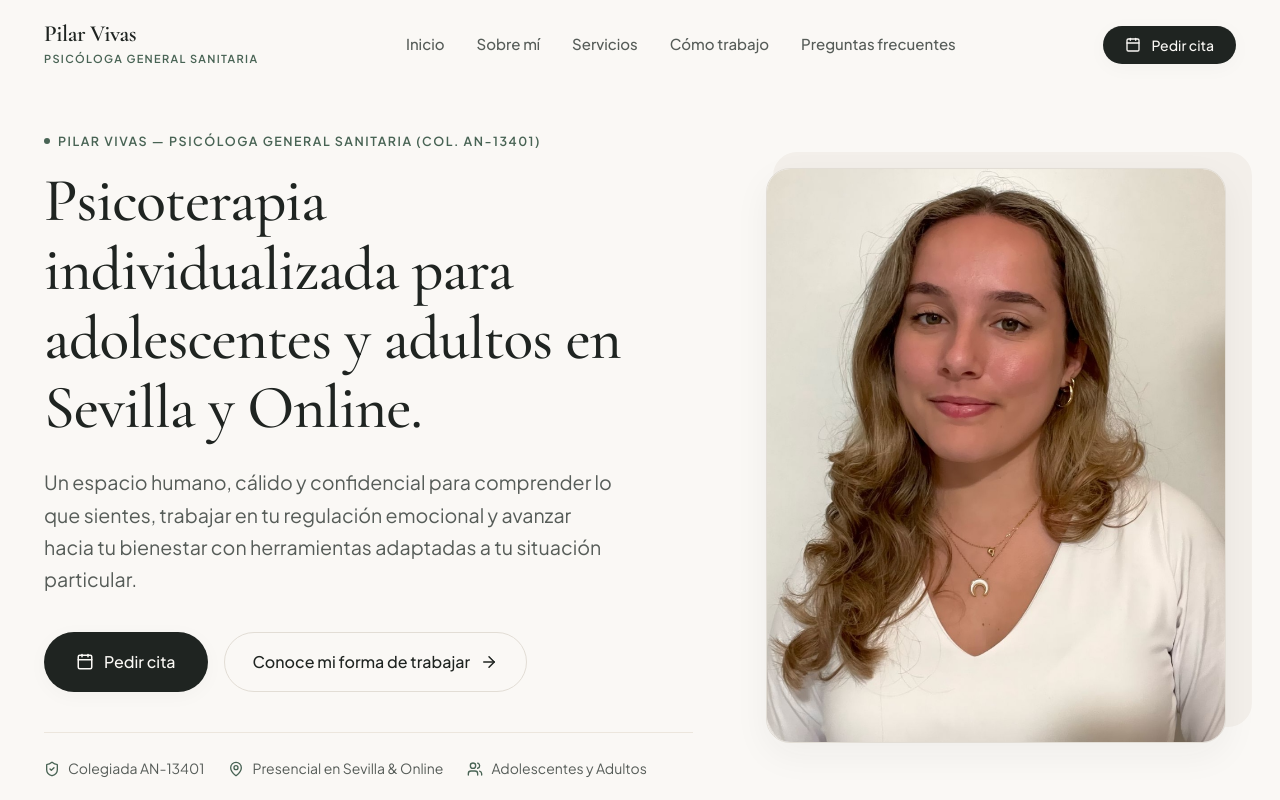
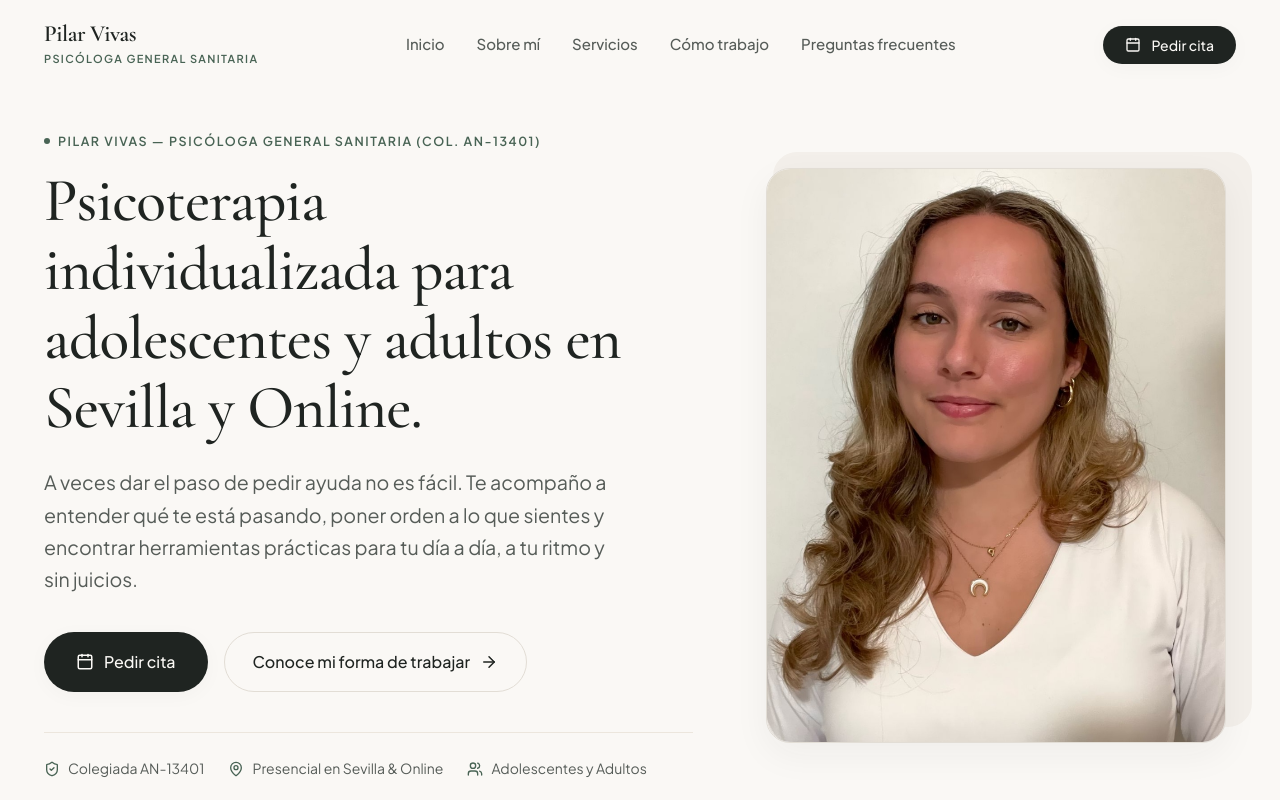
Before and after one commit to fxmariotp/webPili, a React (Vite) app: page / in a window 1280 px wide. Shown: the top 800 px of the page. Built offline with nearby package versions, Linux system fonts and the light colour scheme.

Commit message:
Actualizar descripcion del Hero a un tono mas humano y cercano

```diff
--- a/src/components/Hero.tsx
+++ b/src/components/Hero.tsx
@@ -49,9 +49,9 @@ export const Hero: React.FC<HeroProps> = ({ onOpenBooking }) => {
                 maxWidth: '570px',
               }}
             >
-              Un espacio humano, cálido y confidencial para comprender lo que sientes,
-              trabajar en tu regulación emocional y avanzar hacia tu bienestar con herramientas
-              adaptadas a tu situación particular.
+              A veces dar el paso de pedir ayuda no es fácil. Te acompaño a entender
+              qué te está pasando, poner orden a lo que sientes y encontrar herramientas
+              prácticas para tu día a día, a tu ritmo y sin juicios.
             </p>
 
             {/* CTAs */}
```
